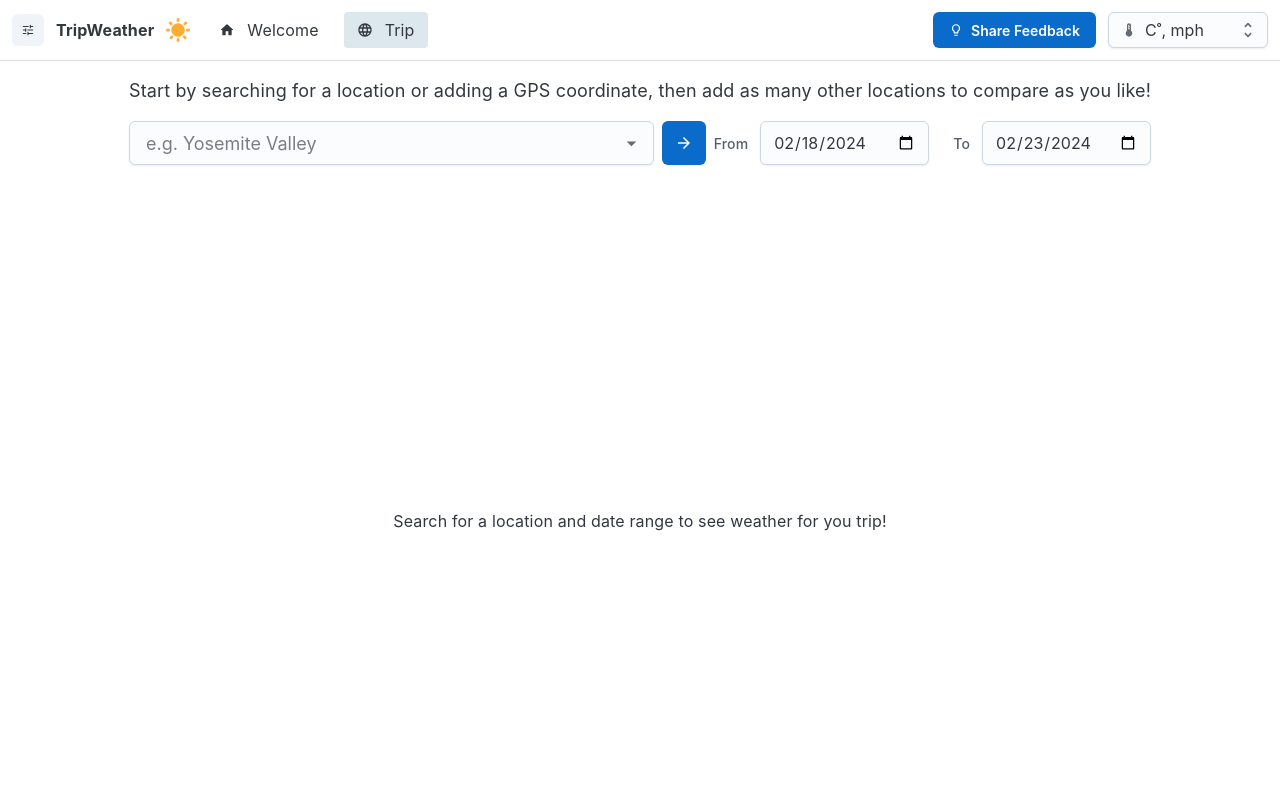
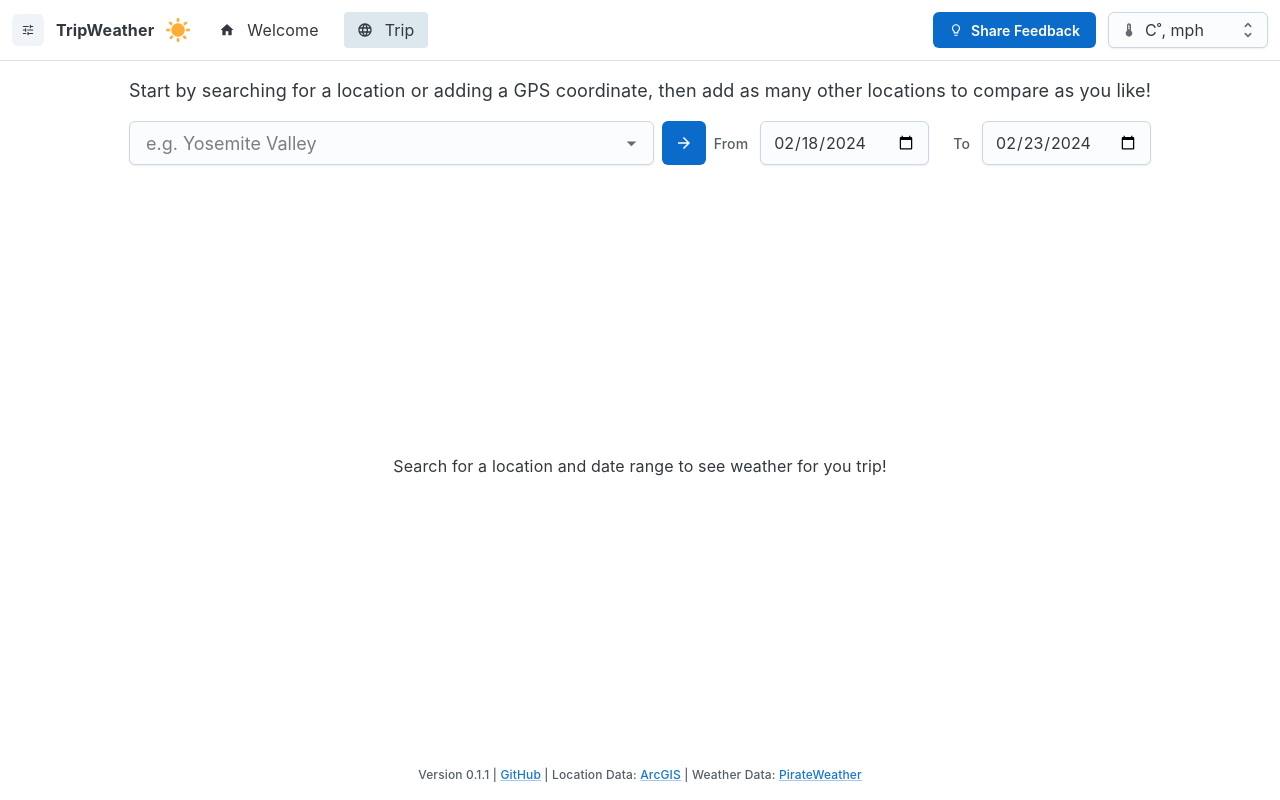
Before and after one commit to dwmkerr/tripweather, a React app: page /trip in a window 1280 px wide. Built offline with nearby package versions, Linux system fonts and the light colour scheme.

Commit message:
feat: credits in footer

```diff
--- /dev/null
+++ b/src/components/Footer.tsx
@@ -0,0 +1,34 @@
+import { Stack, Typography } from "@mui/joy";
+import pkg from "../../package.json";
+import { Link } from "@mui/material";
+
+export default function Footer() {
+  return (
+    <Stack
+      direction="row"
+      justifyContent="center"
+      alignItems="center"
+      spacing={2}
+      padding={2}
+    >
+      <Typography level="body-xs">
+        Version {pkg.version} |{" "}
+        <Link
+          href="https://github.com/dwmkerr/tripweather"
+          target="_blank"
+          rel="noopener"
+        >
+          GitHub
+        </Link>{" "}
+        | Location Data:{" "}
+        <Link href="https://www.arcgis.com" target="_blank" rel="noopener">
+          ArcGIS
+        </Link>{" "}
+        | Weather Data:{" "}
+        <Link href="https://pirateweather.net/" target="_blank" rel="noopener">
+          PirateWeather
+        </Link>{" "}
+      </Typography>
+    </Stack>
+  );
+}
--- a/src/components/LocationWeatherGrid/RenderLocationCell.tsx
+++ b/src/components/LocationWeatherGrid/RenderLocationCell.tsx
@@ -23,6 +23,8 @@ export function LocationCell({
     await onRenameLocationLabel(location, label);
     setRenaming(false);
   };
+
+  console.log("tripweather: TODO unused", renaming, setLabel, renameLocation);
 
   return (
     <Stack
--- a/src/components/PageContainer.tsx
+++ b/src/components/PageContainer.tsx
@@ -1,5 +1,4 @@
 import { Outlet } from "react-router-dom";
-import Box from "@mui/joy/Box";
 import { Stack } from "@mui/joy";
 
 import { useAlertContext } from "./AlertContext";
@@ -11,7 +10,7 @@ export default function PageContainer() {
   const { alertInfo, setAlertInfo } = useAlertContext();
 
   return (
-    <Box
+    <Stack
       sx={{
         height: "100vh",
         overflowY: "scroll",
@@ -25,9 +24,8 @@ export default function PageContainer() {
       <Stack
         component="main"
         direction="column"
-        sx={{
-          height: "100%",
-        }}
+        flexGrow={1}
+        alignItems="flex-start"
       >
         <SettingsDrawer />
         <Outlet />
@@ -38,6 +36,6 @@ export default function PageContainer() {
           />
         )}
       </Stack>
-    </Box>
+    </Stack>
   );
 }
--- a/src/pages/TripPage.tsx
+++ b/src/pages/TripPage.tsx
@@ -14,6 +14,7 @@ import { getMidnightDates } from "../lib/Time";
 import { useAlertContext } from "../components/AlertContext";
 import { TripWeatherError } from "../lib/Errors";
 import { updateLocationWeatherDates } from "../lib/TripLocationWeather";
+import Footer from "../components/Footer";
 
 export default function TripPage() {
   const repository = Repository.getInstance();
@@ -192,8 +193,8 @@ export default function TripPage() {
     <Fragment>
       <Grid
         spacing={2}
+        justifyContent="flex-start"
         sx={{
-          flexGrow: 1,
           maxWidth: 1024,
           marginLeft: "auto",
           marginRight: "auto",
@@ -210,13 +211,16 @@ export default function TripPage() {
           <SearchBar onSelectLocation={onSelectLocation} />
         </Grid>
       </Grid>
-      <Box sx={{ height: "100%", width: "100%" }}>
+      <Box sx={{ width: "100%", flexGrow: 1 }}>
         <LocationGrid
           locations={locations}
           onDeleteLocation={onDeleteLocation}
           onRenameLocationLabel={onRenameLocationLabel}
         />
       </Box>
+      <Box sx={{ width: "100%" }}>
+        <Footer />
+      </Box>
     </Fragment>
   );
 }
```
Also changed, not shown: 1 other file (tests, documents, lock files or other folders).
